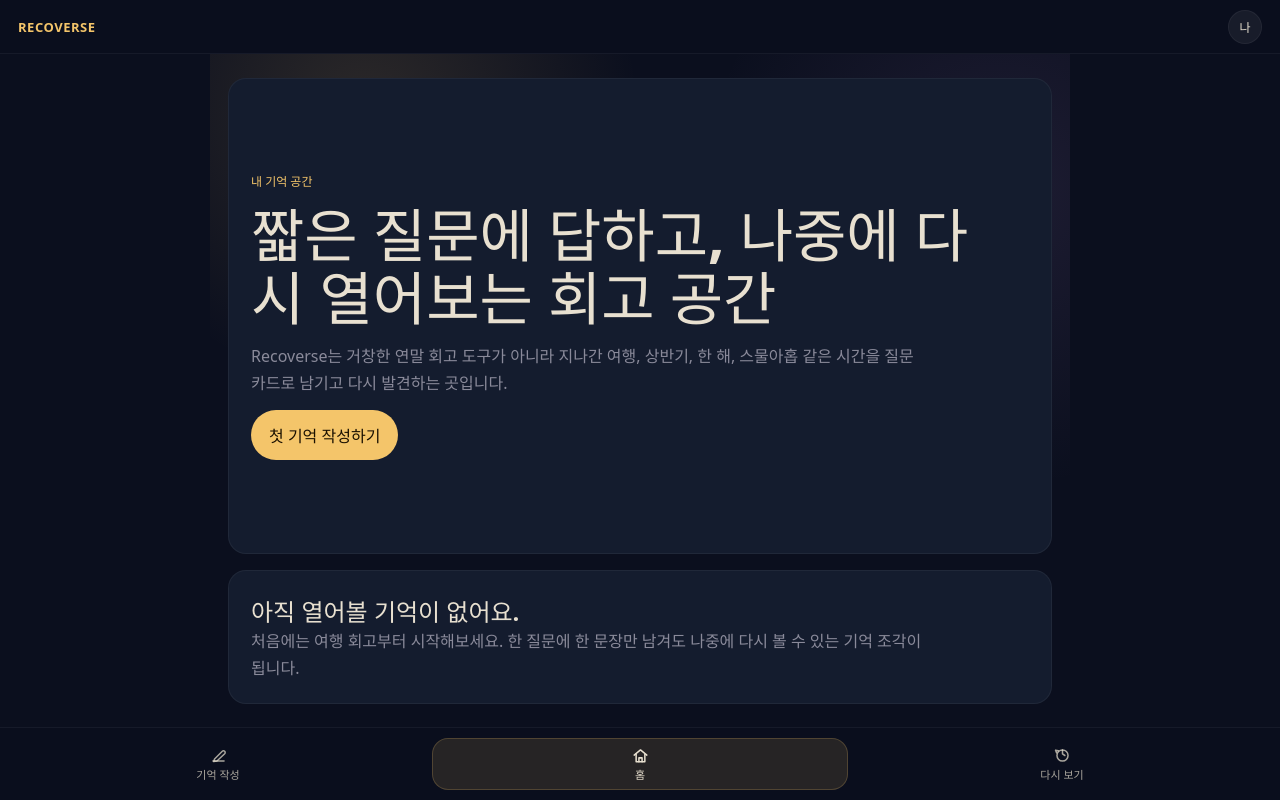
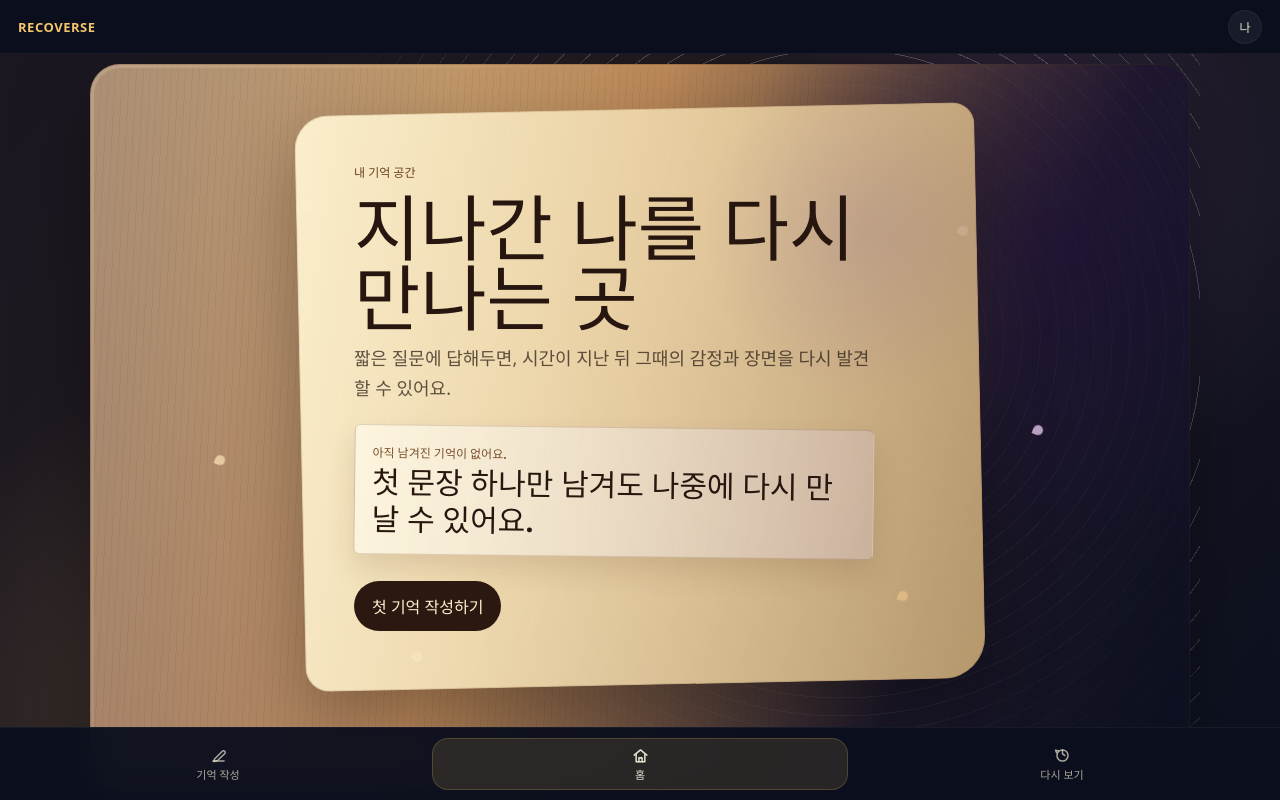
Before and after one commit to minmaxhap/recoverse, a Vue app in the folder recoverse-frontend/: page / in a window 1280 px wide. Built offline with nearby package versions, Linux system fonts and the light colour scheme.

Commit message:
feat: redesign home as sensory memory space
홈을 관리 목록이 아닌 감각적인 기억 공간 장면과 대표 기억 중심으로 재설계

```diff
--- a/recoverse-frontend/src/views/HomeUniverseView.vue
+++ b/recoverse-frontend/src/views/HomeUniverseView.vue
@@ -1,56 +1,62 @@
 <template>
   <HomeView>
-    <section class="homeSpace">
-      <main class="homeInner">
-        <section class="introPanel">
-          <span class="eyebrow">내 기억 공간</span>
-          <h1>짧은 질문에 답하고, 나중에 다시 열어보는 회고 공간</h1>
-          <p>
-            Recoverse는 거창한 연말 회고 도구가 아니라 지나간 여행, 상반기, 한 해,
-            스물아홉 같은 시간을 질문 카드로 남기고 다시 발견하는 곳입니다.
-          </p>
-          <button class="primaryCta" type="button" @click="$emit('start-writing')">
-            첫 기억 작성하기
+    <section class="homeSpace" :class="{ empty: reflections.length === 0 }">
+      <main class="homeScene" aria-label="Recoverse 기억 공간">
+        <div class="cosmicWash" aria-hidden="true"></div>
+        <div class="driftLayer" aria-hidden="true">
+          <span v-for="mark in driftMarks" :key="mark" :class="`driftMark mark${mark}`"></span>
+        </div>
+
+        <section class="journalSheet">
+          <div class="journalCopy">
+            <span class="eyebrow">내 기억 공간</span>
+            <h1>지나간 나를 다시 만나는 곳</h1>
+            <p>
+              짧은 질문에 답해두면, 시간이 지난 뒤 그때의 감정과 장면을 다시 발견할 수 있어요.
+            </p>
+          </div>
+
+          <button
+            v-if="featuredReflection"
+            class="featuredMemory"
+            type="button"
+            @click="$emit('open-reflection', featuredReflection.id)"
+          >
+            <span>오늘 다시 떠오른 기억</span>
+            <strong>{{ featuredAnswer }}</strong>
+            <em>{{ featuredReflection.period.label }}</em>
           </button>
+
+          <div v-else class="emptyMemory">
+            <span>아직 남겨진 기억이 없어요.</span>
+            <strong>첫 문장 하나만 남겨도 나중에 다시 만날 수 있어요.</strong>
+          </div>
+
+          <div class="homeActions">
+            <button class="primaryCta" type="button" @click="$emit('start-writing')">
+              {{ reflections.length ? "새 기억 남기기" : "첫 기억 작성하기" }}
+            </button>
+            <button
+              v-if="draftReflection"
+              class="draftButton"
+              type="button"
+              @click="$emit('continue-reflection', draftReflection.id)"
+            >
+              작성 중인 기억 이어쓰기
+            </button>
+          </div>
         </section>
 
-        <section v-if="reflections.length === 0" class="emptyPanel">
-          <h2>아직 열어볼 기억이 없어요.</h2>
-          <p>
-            처음에는 여행 회고부터 시작해보세요. 한 질문에 한 문장만 남겨도 나중에
-            다시 볼 수 있는 기억 조각이 됩니다.
-          </p>
-        </section>
-
-        <section v-else class="memoryPanel" aria-label="내가 만든 기억">
-          <div class="sectionHead">
-            <div>
-              <span class="eyebrow">최근 기억</span>
-              <h2>다시 열어볼 수 있는 기억</h2>
-            </div>
-            <button class="textButton" type="button" @click="$emit('start-writing')">
-              새 기억 작성
-            </button>
-          </div>
-
-          <div class="memoryList">
-            <article v-for="reflection in recentReflections" :key="reflection.id" class="memoryCard">
-              <button class="memoryButton" type="button" @click="$emit('open-reflection', reflection.id)">
-                <span>{{ reflection.period.label }}</span>
-                <h3>{{ reflection.title }}</h3>
-                <p>{{ previewReflection(reflection) }}</p>
-              </button>
-              <button
-                v-if="!reflection.isCompleted"
-                class="continueButton"
-                type="button"
-                @click="$emit('continue-reflection', reflection.id)"
-              >
-                이어쓰기
-              </button>
-            </article>
-          </div>
-        </section>
+        <aside v-if="memoryFragments.length" class="memoryDrift" aria-label="떠다니는 기억 조각">
+          <span
+            v-for="fragment in memoryFragments"
+            :key="fragment.id"
+            class="memoryFragment"
+            :style="fragment.style"
+          >
+            {{ fragment.label }}
+          </span>
+        </aside>
       </main>
     </section>
   </HomeView>
@@ -73,181 +79,428 @@ defineEmits<{
   "continue-reflection": [reflectionId: string];
 }>();
 
-const recentReflections = computed(() => props.reflections.slice(0, 6));
+const driftMarks = [1, 2, 3, 4, 5, 6];
 
-function previewReflection(reflection: Reflection) {
-  const firstAnswer = reflection.answers.find((answer) => answer.value.trim())?.value.trim();
-  if (firstAnswer) return `"${firstAnswer}"`;
-  return reflection.isCompleted
-    ? "답변이 비어 있는 회고입니다."
-    : `${reflection.completionRate}% 작성됨`;
+const sortedReflections = computed(() =>
+  [...props.reflections].sort((a, b) => Date.parse(b.updatedAt) - Date.parse(a.updatedAt))
+);
+
+const featuredReflection = computed(() => {
+  return (
+    sortedReflections.value.find((reflection) => getFirstAnswer(reflection)) ??
+    sortedReflections.value[0] ??
+    null
+  );
+});
+
+const draftReflection = computed(() =>
+  sortedReflections.value.find((reflection) => !reflection.isCompleted) ?? null
+);
+
+const featuredAnswer = computed(() => {
+  if (!featuredReflection.value) return "";
+  return featuredReflection.value.representativeSentence?.trim() || getFirstAnswer(featuredReflection.value);
+});
+
+const memoryFragments = computed(() =>
+  sortedReflections.value
+    .filter((reflection) => reflection.id !== featuredReflection.value?.id)
+    .slice(0, 4)
+    .map((reflection, index) => ({
+      id: reflection.id,
+      label: reflection.period.label,
+      style: {
+        "--x": `${fragmentPositions[index].x}%`,
+        "--y": `${fragmentPositions[index].y}%`,
+        "--r": `${fragmentPositions[index].rotate}deg`,
+      },
+    }))
+);
+
+const fragmentPositions = [
+  { x: 74, y: 17, rotate: -7 },
+  { x: 82, y: 58, rotate: 8 },
+  { x: 17, y: 70, rotate: -10 },
+  { x: 24, y: 19, rotate: 6 },
+];
+
+function getFirstAnswer(reflection: Reflection) {
+  return reflection.answers.find((answer) => answer.value.trim())?.value.trim() ?? "";
 }
 </script>
 
 <style scoped>
 .homeSpace {
   height: calc(100dvh - 54px);
-  min-height: 560px;
+  min-height: 0;
+  overflow: hidden;
   background:
-    radial-gradient(circle at 18% 8%, rgba(244, 197, 106, 0.14), transparent 28%),
-    radial-gradient(circle at 92% 18%, rgba(164, 123, 196, 0.12), transparent 30%),
-    var(--color-page);
-  overflow: hidden;
+    radial-gradient(circle at 82% 18%, rgba(134, 92, 171, 0.18), transparent 26%),
+    radial-gradient(circle at 18% 88%, rgba(244, 197, 106, 0.16), transparent 28%),
+    linear-gradient(135deg, #1b1721 0%, #211b21 34%, #0c1020 100%);
+  color: var(--color-text);
 }
 
-.homeInner {
-  width: min(980px, 100%);
+.homeScene {
+  position: relative;
+  width: min(1120px, 100%);
   height: 100%;
   margin: 0 auto;
-  padding: 24px 18px calc(96px + env(safe-area-inset-bottom));
+  padding: clamp(14px, 3vw, 28px) clamp(14px, 3vw, 32px)
+    calc(88px + env(safe-area-inset-bottom));
   display: grid;
-  grid-template-rows: minmax(0, 1fr) auto;
-  gap: 16px;
+  place-items: center;
+  isolation: isolate;
 }
 
-.introPanel,
-.emptyPanel,
-.memoryPanel {
-  border: 1px solid var(--color-soft-border);
-  border-radius: 18px;
-  background: var(--color-surface);
-  padding: 22px;
+.cosmicWash {
+  position: absolute;
+  inset: 0;
+  z-index: -3;
+  background:
+    radial-gradient(circle at 67% 35%, rgba(184, 134, 219, 0.22), transparent 14%),
+    radial-gradient(circle at 77% 31%, rgba(255, 245, 191, 0.18), transparent 4%),
+    radial-gradient(circle at 63% 47%, rgba(68, 92, 148, 0.2), transparent 21%),
+    repeating-radial-gradient(circle at 68% 38%, rgba(255, 255, 255, 0.22) 0 1px, transparent 1px 18px);
+  mask-image: radial-gradient(circle at 70% 40%, black 0 40%, transparent 68%);
+  opacity: 0.95;
 }
 
-.introPanel {
-  min-height: 0;
+.homeScene::before {
+  content: "";
+  position: absolute;
+  inset: 10px;
+  z-index: -2;
+  border-radius: 30px;
+  background:
+    linear-gradient(90deg, rgba(72, 45, 105, 0.2), transparent 34%),
+    radial-gradient(circle at 88% 24%, rgba(30, 18, 54, 0.72), transparent 30%),
+    linear-gradient(112deg, #d7bd8c 0%, #b98758 42%, rgba(30, 24, 42, 0.74) 76%, #0b1020 100%);
+  box-shadow: inset 0 0 0 1px rgba(82, 48, 26, 0.24), 0 28px 80px rgba(0, 0, 0, 0.34);
+}
+
+.homeScene::after {
+  content: "";
+  position: absolute;
+  inset: 14px;
+  z-index: -1;
+  border-radius: 26px;
+  pointer-events: none;
+  background:
+    linear-gradient(105deg, rgba(90, 45, 18, 0.12), transparent 38%),
+    repeating-linear-gradient(93deg, rgba(74, 41, 20, 0.06) 0 1px, transparent 1px 7px),
+    radial-gradient(circle at 66% 42%, rgba(117, 77, 152, 0.28), transparent 18%);
+  mix-blend-mode: multiply;
+}
+
+.journalSheet {
+  position: relative;
+  z-index: 0;
+  width: min(680px, 100%);
+  min-height: min(520px, calc(100dvh - 170px));
+  padding: clamp(24px, 5vw, 54px);
   display: grid;
   align-content: center;
-  gap: 14px;
+  gap: clamp(18px, 3vh, 26px);
+  color: #251911;
 }
 
-.memoryPanel {
-  min-height: 0;
-  overflow: auto;
+.journalSheet > * {
+  position: relative;
+  z-index: 1;
+}
+
+.journalSheet::before {
+  content: "";
+  position: absolute;
+  inset: 0;
+  z-index: -1;
+  border-radius: 34px 22px 42px 24px;
+  background:
+    radial-gradient(circle at 84% 22%, rgba(104, 63, 145, 0.15), transparent 23%),
+    linear-gradient(100deg, rgba(255, 244, 210, 0.94), rgba(217, 181, 124, 0.82));
+  box-shadow: 0 28px 70px rgba(0, 0, 0, 0.28), inset 0 0 0 1px rgba(96, 58, 25, 0.16);
+  transform: rotate(-1.2deg);
+}
+
+.journalCopy {
+  display: grid;
+  gap: 11px;
 }
 
 .eyebrow {
-  color: var(--color-gold);
+  width: fit-content;
+  color: #6b3f20;
   font-size: 12px;
   font-weight: 900;
+  letter-spacing: 0;
 }
 
 h1,
-h2,
-h3,
-p {
+p,
+strong,
+em {
   margin: 0;
   letter-spacing: 0;
 }
 
 h1 {
-  max-width: 720px;
-  font-size: clamp(32px, 6vw, 58px);
-  line-height: 1.08;
+  max-width: 520px;
+  font-family: Georgia, "Times New Roman", serif;
+  font-size: clamp(38px, 8vw, 72px);
+  line-height: 0.98;
+  font-weight: 700;
+  color: #26160f;
 }
 
-h2 {
-  font-size: 24px;
-}
-
-.introPanel p,
-.emptyPanel p,
-.memoryCard p {
-  max-width: 680px;
-  color: var(--color-text-dim);
+.journalCopy p {
+  max-width: 520px;
+  color: rgba(37, 25, 17, 0.72);
+  font-size: clamp(14px, 2.3vw, 18px);
   line-height: 1.65;
 }
 
-.primaryCta,
-.textButton,
-.continueButton {
-  border-radius: 999px;
-  font-weight: 900;
+.featuredMemory,
+.emptyMemory {
+  appearance: none;
+  width: min(520px, 100%);
+  justify-self: start;
+  border: 1px solid rgba(99, 58, 26, 0.18);
+  border-radius: 6px;
+  background:
+    linear-gradient(96deg, rgba(255, 251, 232, 0.64), rgba(162, 124, 174, 0.16)),
+    rgba(255, 255, 255, 0.22);
+  color: #28170f;
+  padding: 16px 17px;
+  text-align: left;
+  line-height: 1.35;
+  transform: rotate(0.7deg);
+  box-shadow: 0 14px 28px rgba(68, 35, 14, 0.13);
 }
 
-.primaryCta {
-  width: fit-content;
-  border: 0;
-  background: var(--color-gold);
-  color: var(--color-primary-contrast);
-  padding: 13px 18px;
+.featuredMemory {
+  display: grid;
+  gap: 8px;
 }
 
-.textButton,
-.continueButton {
-  border: 1px solid var(--color-border);
-  background: rgba(255, 255, 255, 0.04);
-  color: var(--color-text);
-  padding: 10px 13px;
-}
-
-.sectionHead {
-  display: flex;
-  align-items: center;
-  justify-content: space-between;
-  gap: 12px;
-  margin-bottom: 14px;
-}
-
-.memoryList {
-  display: grid;
-  grid-template-columns: repeat(2, minmax(0, 1fr));
-  gap: 10px;
-}
-
-.memoryCard {
-  border: 1px solid var(--color-soft-border);
-  border-radius: 14px;
-  background: rgba(255, 255, 255, 0.04);
-  padding: 12px;
-  display: grid;
-  gap: 10px;
-}
-
-.memoryButton {
-  border: 0;
-  background: transparent;
-  color: var(--color-text);
-  padding: 0;
-  text-align: left;
-  display: grid;
-  gap: 7px;
-}
-
-.memoryButton span {
-  color: var(--color-gold);
+.featuredMemory span,
+.emptyMemory span {
+  color: #7a4f2c;
   font-size: 12px;
   font-weight: 900;
 }
 
-.memoryButton h3 {
-  font-size: 19px;
+.featuredMemory strong,
+.emptyMemory strong {
+  display: block;
+  font-family: Georgia, "Times New Roman", serif;
+  font-size: clamp(20px, 3.8vw, 30px);
+  line-height: 1.24;
+  font-weight: 700;
+  white-space: normal;
+  overflow-wrap: anywhere;
 }
 
-.continueButton {
-  justify-self: start;
+.featuredMemory strong::before,
+.featuredMemory strong::after {
+  content: "\"";
+}
+
+.featuredMemory em {
+  display: block;
+  color: rgba(37, 25, 17, 0.62);
+  font-size: 13px;
+  font-style: normal;
+  font-weight: 800;
+}
+
+.homeActions {
+  display: flex;
+  flex-wrap: wrap;
+  gap: 10px;
+  align-items: center;
+}
+
+.primaryCta,
+.draftButton {
+  border-radius: 999px;
+  font-weight: 900;
+  letter-spacing: 0;
+}
+
+.primaryCta {
+  border: 0;
+  background: #2b1810;
+  color: #fff0cf;
+  padding: 13px 18px;
+}
+
+.draftButton {
+  border: 1px solid rgba(43, 24, 16, 0.22);
+  background: rgba(255, 248, 224, 0.48);
+  color: #2b1810;
+  padding: 12px 15px;
+}
+
+.memoryDrift {
+  position: absolute;
+  inset: 0;
+  pointer-events: none;
+}
+
+.memoryFragment {
+  position: absolute;
+  left: var(--x);
+  top: var(--y);
+  transform: translate(-50%, -50%) rotate(var(--r));
+  border: 1px solid rgba(92, 52, 24, 0.18);
+  border-radius: 4px;
+  background: rgba(245, 220, 164, 0.64);
+  color: #3a2113;
+  padding: 7px 10px;
+  font-size: 12px;
+  font-weight: 900;
+  box-shadow: 0 12px 26px rgba(0, 0, 0, 0.18);
+}
+
+.driftLayer {
+  position: absolute;
+  inset: 0;
+  pointer-events: none;
+  overflow: hidden;
+}
+
+.driftMark {
+  position: absolute;
+  display: block;
+  width: 10px;
+  height: 10px;
+  border-radius: 999px 999px 999px 0;
+  background: rgba(244, 197, 106, 0.8);
+  filter: blur(0.1px);
+  animation: floatMark 9s ease-in-out infinite;
+}
+
+.mark1 {
+  left: 19%;
+  top: 22%;
+  background: rgba(235, 175, 133, 0.78);
+}
+
+.mark2 {
+  left: 78%;
+  top: 24%;
+  animation-delay: -2s;
+  background: rgba(177, 129, 207, 0.72);
+}
+
+.mark3 {
+  left: 73%;
+  top: 72%;
+  animation-delay: -4s;
+}
+
+.mark4 {
+  left: 29%;
+  top: 82%;
+  animation-delay: -1s;
+  background: rgba(255, 234, 176, 0.76);
+}
+
+.mark5 {
+  left: 85%;
+  top: 50%;
+  animation-delay: -5s;
+  background: rgba(230, 201, 239, 0.78);
+}
+
+.mark6 {
+  left: 12%;
+  top: 54%;
+  animation-delay: -3s;
+  background: rgba(255, 228, 184, 0.7);
+}
+
+@keyframes floatMark {
+  0%,
+  100% {
+    transform: translate3d(0, 0, 0) rotate(18deg);
+  }
+
+  50% {
+    transform: translate3d(10px, -18px, 0) rotate(58deg);
+  }
 }
 
 @media (max-width: 720px) {
-  .homeSpace {
-    min-height: 0;
+  .homeScene {
+    padding: 12px 12px calc(86px + env(safe-area-inset-bottom));
   }
 
-  .homeInner {
-    padding: 14px 14px calc(92px + env(safe-area-inset-bottom));
+  .homeScene::before {
+    inset: 6px;
+    border-radius: 24px;
   }
 
-  .introPanel {
-    min-height: 0;
+  .homeScene::after {
+    inset: 9px;
+    border-radius: 20px;
   }
 
-  .sectionHead {
-    align-items: stretch;
-    flex-direction: column;
+  .journalSheet {
+    min-height: min(510px, calc(100dvh - 158px));
+    padding: 26px 24px;
+    gap: 16px;
   }
 
-  .memoryList {
-    grid-template-columns: 1fr;
+  h1 {
+    font-size: clamp(32px, 11vw, 44px);
+  }
+
+  .journalCopy p {
+    font-size: 14px;
+    line-height: 1.55;
+  }
+
+  .featuredMemory,
+  .emptyMemory {
+    padding: 14px;
+  }
+
+  .homeActions {
+    display: grid;
+  }
+
+  .primaryCta,
+  .draftButton {
+    width: 100%;
+    padding: 12px 14px;
+  }
+
+  .memoryFragment {
+    display: none;
+  }
+}
+
+@media (max-height: 680px) {
+  .journalSheet {
+    min-height: 0;
+    gap: 12px;
+    padding: 22px;
+  }
+
+  h1 {
+    font-size: clamp(32px, 9vw, 46px);
+  }
+
+  .journalCopy p {
+    font-size: 13px;
+    line-height: 1.45;
+  }
+
+  .featuredMemory strong,
+  .emptyMemory strong {
+    font-size: 19px;
   }
 }
 </style>
--- a/recoverse-frontend/src/views/HomeView.vue
+++ b/recoverse-frontend/src/views/HomeView.vue
@@ -8,11 +8,13 @@
 .homeView {
   display: grid;
   gap: 12px;
+  width: 100%;
+  height: 100%;
 }
 
 @media (min-width: 900px) {
   .homeView {
-    grid-template-columns: minmax(0, 860px);
+    grid-template-columns: minmax(0, 1fr);
     align-items: start;
     justify-content: center;
   }
```
Also changed, not shown: 1 other file (tests, documents, lock files or other folders).
